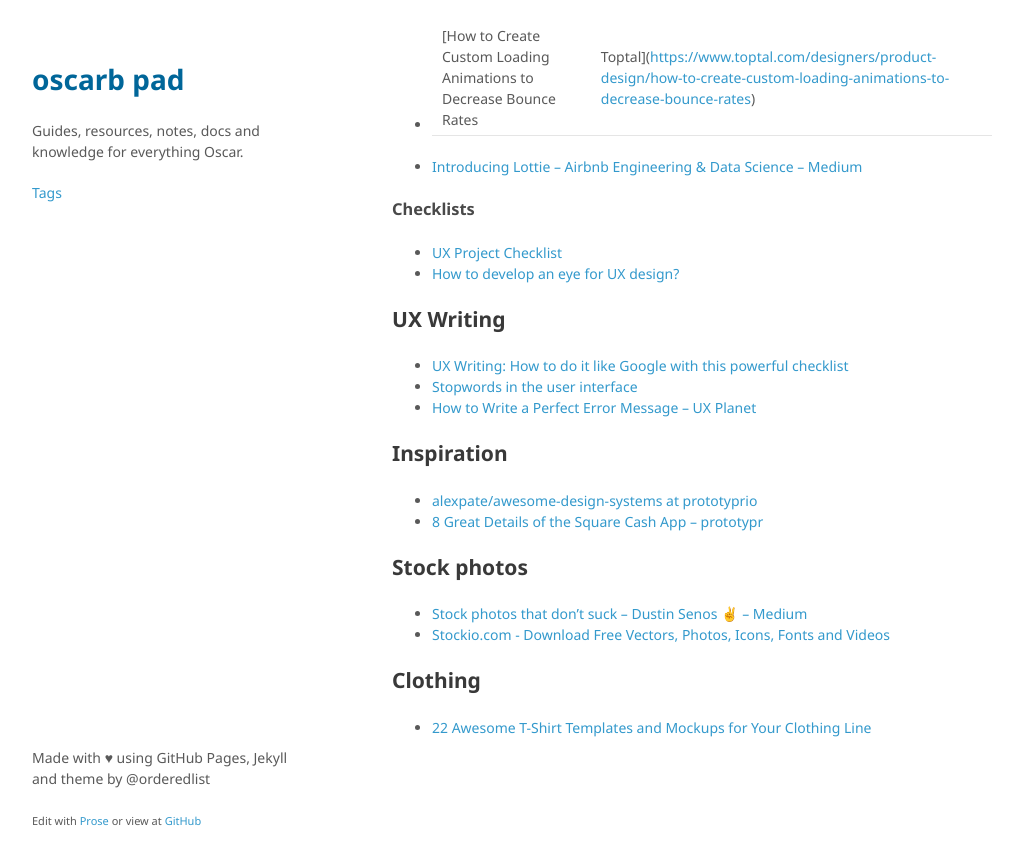
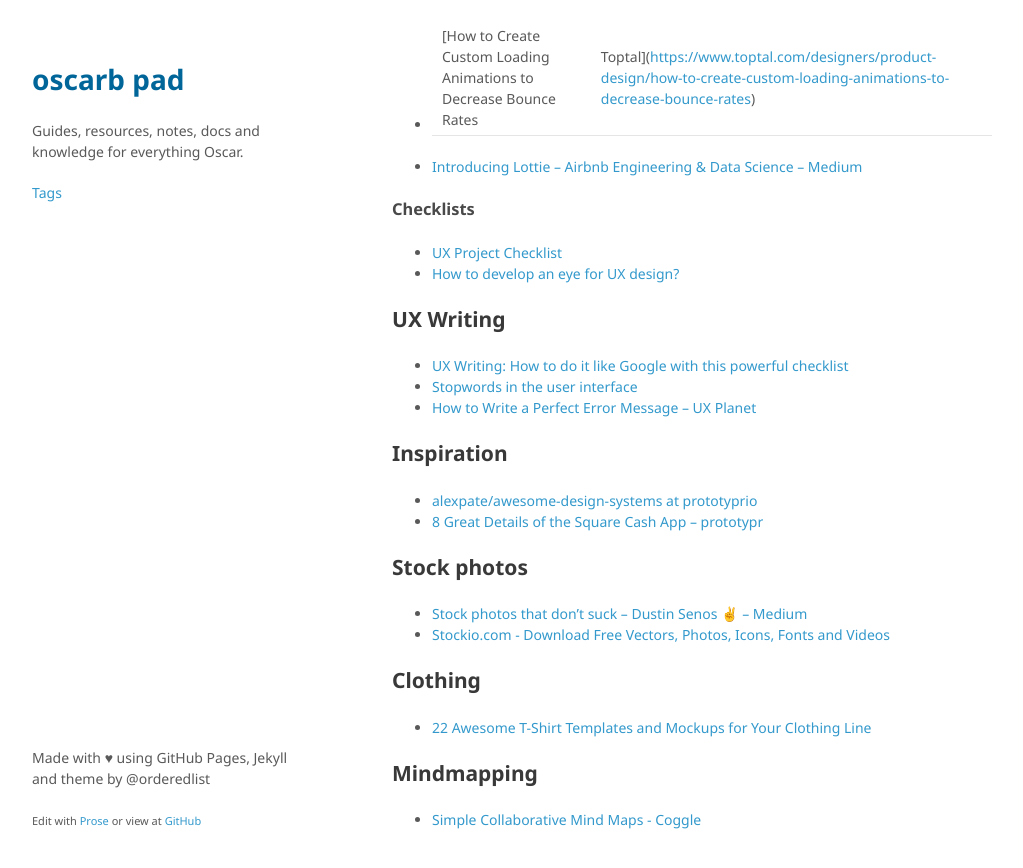
Before and after one commit to oscarb/pad, a Jekyll site: the page built from _docs/ux-resources.md, in a window 1280 px wide and 900 px high, scrolled down 1351 px. Shown: the top 868 px of the window, without its empty margins (128-1151 px from the left). Built offline with Jekyll 4.4.1, drawn with Linux system fonts in a browser that asks for light colours; some web fonts are replaced.

Commit message:
Update ux-resources.md

```diff
--- a/_docs/ux-resources.md
+++ b/_docs/ux-resources.md
@@ -78,3 +78,7 @@ tags: [ux]
 ## Clothing
 
 * [22 Awesome T-Shirt Templates and Mockups for Your Clothing Line](https://www.shopify.co.uk/blog/19495812-22-awesome-t-shirt-templates-and-mockups-for-your-clothing-line)
+
+## Mindmapping
+
+* [Simple Collaborative Mind Maps - Coggle](https://coggle.it/)
```
